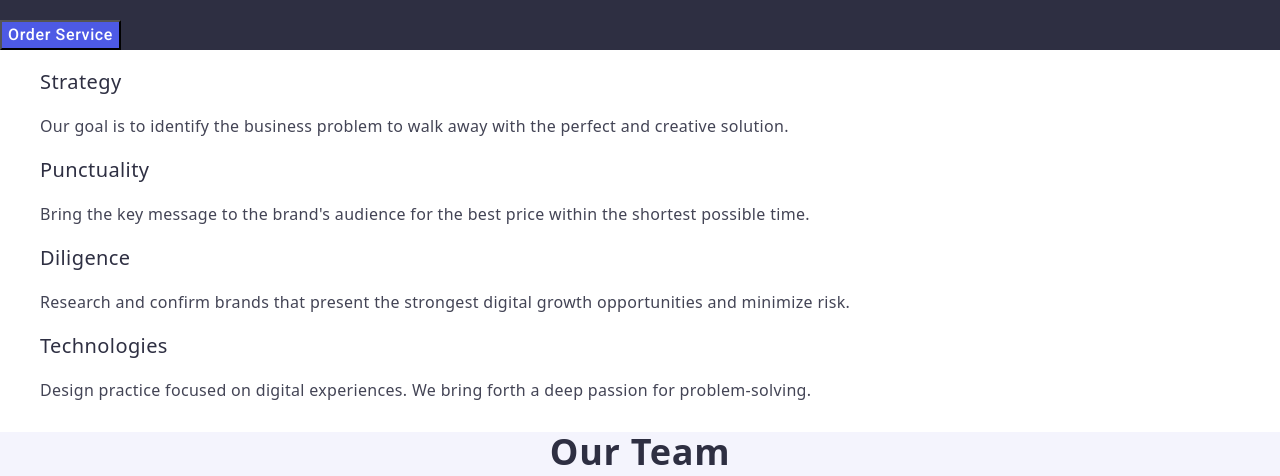
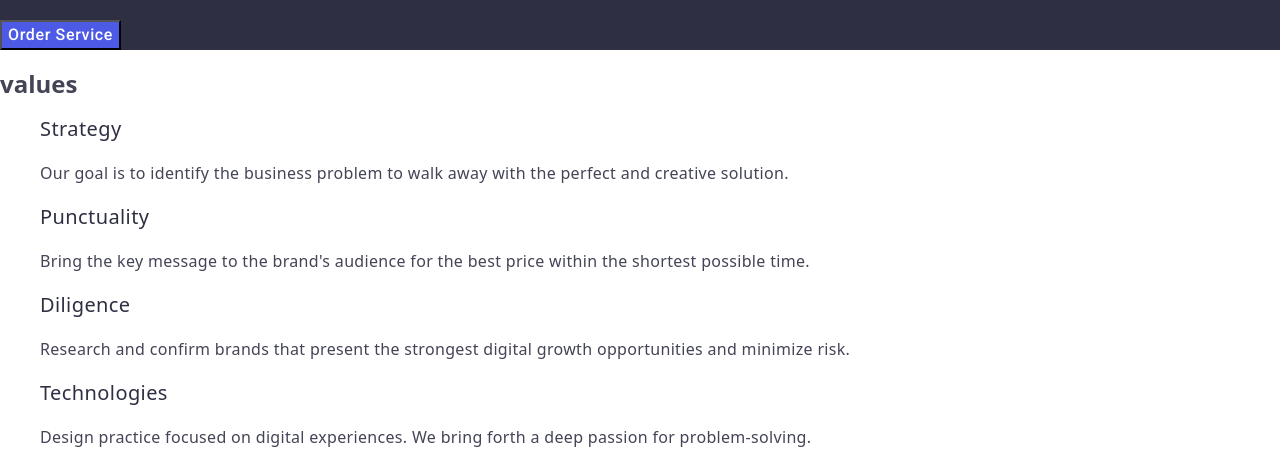
Before and after one commit to Daria0601/goit-markup-hw-02, a plain HTML site: page index.html in a window 1280 px wide. Shown: the part 306-782 px from the top of the page. Drawn offline with nearby package versions, Linux system fonts and the light colour scheme.

Commit message:
with edits 3.0

```diff
--- a/index.html
+++ b/index.html
@@ -57,7 +57,7 @@
 
     <!-- VALUES SECTION -->
     <section>
-      <h2 class="values-heading"></h2>
+      <h2 class="values-heading">values</h2>
       <ul class="list">
         <li>
           <h3 class="values-titles">Strategy</h3>
```
